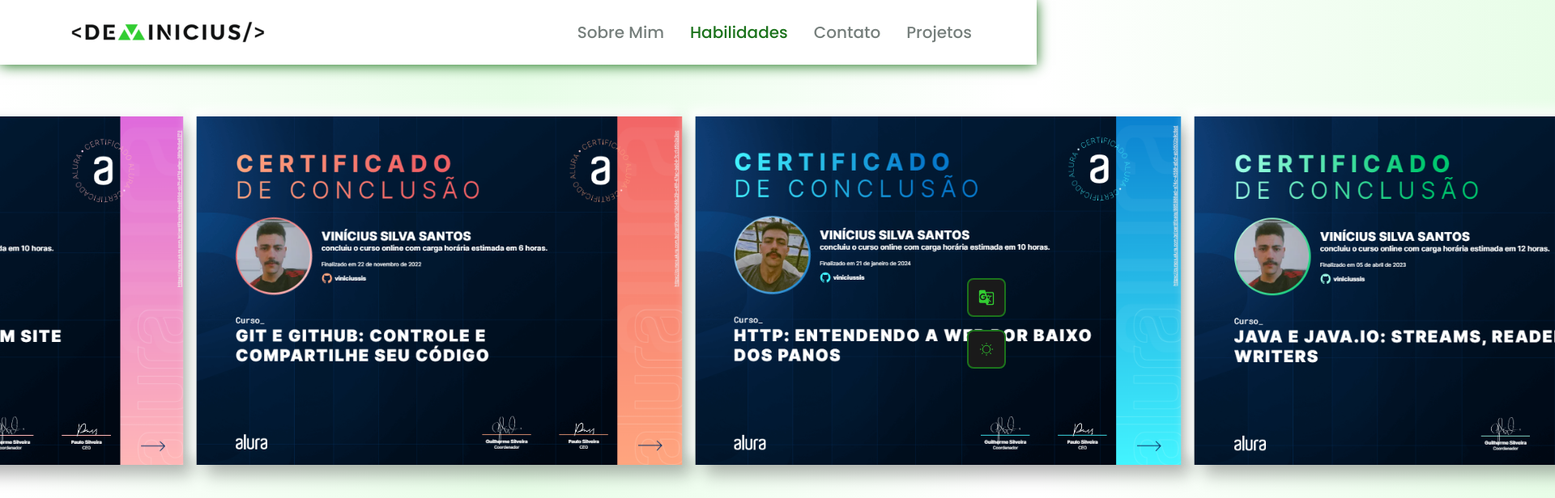
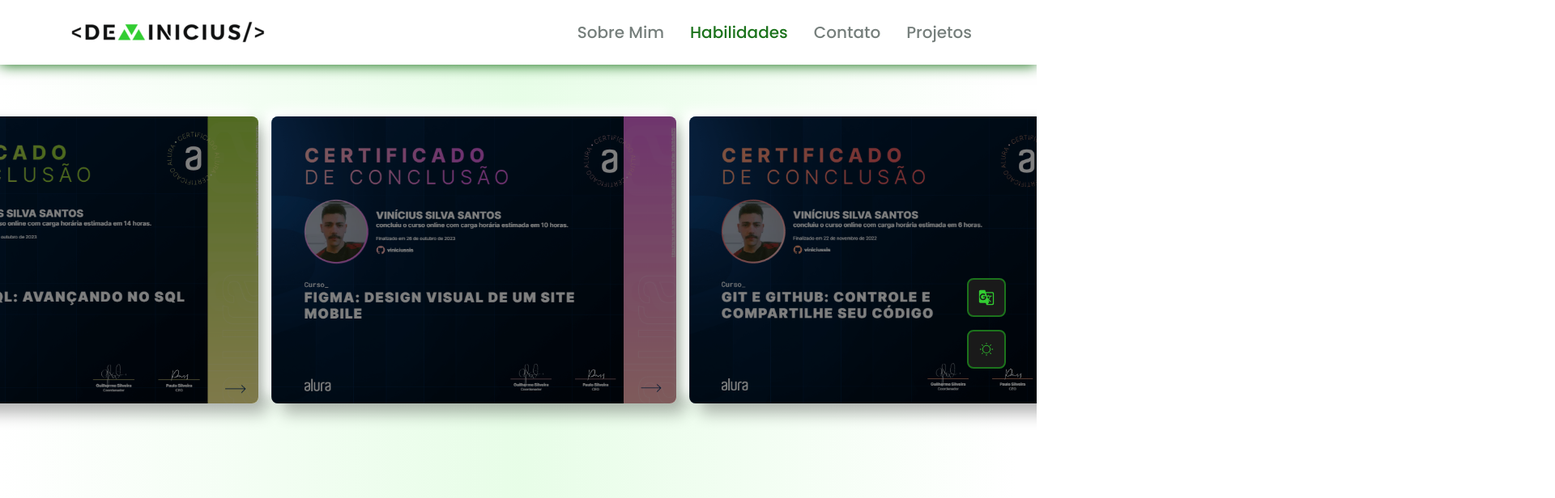
Before and after one commit to viniciussis/My_Portfolio, a React (Vite) app: page /skills in a window 1280 px wide. Shown: the top 616 px of the page at 81% size, 1920 px wide, since content can reach past the window. Built offline with nearby package versions, Linux system fonts and the light colour scheme.

Commit message:
/fix: fix carousel overflow and toggle when animating overlay

```diff
--- a/src/components/ImageCard/ImageCard.scss
+++ b/src/components/ImageCard/ImageCard.scss
@@ -1,9 +1,14 @@
 .card {
   box-shadow: 12px 12px 20px var(--theme-smoke-down),
     -8px -8px 15px var(--theme-smoke-up);
-  border-radius: var(--br-default);
+  border-radius: variables.$br-default;
+  background-color: transparent;
+  justify-content: center;
+  align-items: center;
   position: relative;
   overflow: hidden;
+  min-width: 500px;
+  display: flex;
 
   &__container {
     justify-content: center;
@@ -20,15 +25,15 @@
       background-color: variables.$dark;
       pointer-events: none;
       position: absolute;
+      opacity: 0.5;
       height: 100%;
-      opacity: 0.5;
       width: 100%;
     }
   }
 
   &__image {
-    object-fit: fill;
-    width: 600px;
+    object-fit: cover;
     height: 100%;
+    width: 100%;
   }
 }
--- a/src/components/ImageCard/index.tsx
+++ b/src/components/ImageCard/index.tsx
@@ -7,20 +7,20 @@
 }
 
 const ImageCard = ({ image }: ImageCardProps) => {
-  const [showOverlay, setShowOverlay] = useState(false)
+  const [showOverlay, setShowOverlay] = useState(true)
   return (
     <motion.div
       className="card"
-      onHoverStart={() => setShowOverlay(true)}
-      onHoverEnd={() => setShowOverlay(false)}
+      onHoverStart={() => setShowOverlay(false)}
+      onHoverEnd={() => setShowOverlay(true)}
     >
       <AnimatePresence>
         {showOverlay && (
           <motion.div
+            className="card__container"
             initial={{ opacity: 0 }}
             animate={{ opacity: 1 }}
             exit={{ opacity: 0 }}
-            className="card__container"
           >
             <div className="card__container__overlay" />
           </motion.div>
--- a/src/pages/About/Myself/Myself.scss
+++ b/src/pages/About/Myself/Myself.scss
@@ -11,8 +11,10 @@
   }
 
   &__photo {
+    box-shadow: 12px 12px 20px var(--theme-smoke-down),
+      -8px -8px 15px var(--theme-smoke-up);
     margin-bottom: 1.5rem;
-    border-radius: 10%;
+    border-radius: variables.$br-default;
   }
 
   &__para {
--- a/src/pages/About/Timeline/EventMarker/EventMarker.scss
+++ b/src/pages/About/Timeline/EventMarker/EventMarker.scss
@@ -1,4 +1,6 @@
 .eventMarker {
+  box-shadow: 12px 12px 20px var(--theme-smoke-down),
+    -8px -8px 15px var(--theme-smoke-up);
   border-right: 1rem solid var(--theme-on-primary);
   background-color: var(--theme-background);
   border-radius: variables.$br-default;
--- a/src/pages/Certificates/Certificates.scss
+++ b/src/pages/Certificates/Certificates.scss
@@ -3,7 +3,7 @@
   flex-direction: column;
   align-items: center;
   padding: 3rem 7.5vw;
-  position: relative;
+  overflow: hidden;
   min-height: 80vh;
   display: flex;
   gap: 2rem;
@@ -15,13 +15,9 @@
     font-weight: 900;
   }
 
-  &__container {
-    border-radius: variables.$br-default;
-    background-color: transparent;
-    position: absolute;
+  &__section {
     display: flex;
     gap: 1rem;
-    left: 0;
   }
 
   @include mixins.for-size(tablet) {
--- a/src/pages/Certificates/index.tsx
+++ b/src/pages/Certificates/index.tsx
@@ -57,7 +57,7 @@
           setDuration(FAST_DURATION)
           setMustFinish(true)
         }}
-        className="certificates__container"
+        className="certificates__section"
         style={{ x: xTranslation }}
         ref={ref}
       >
```
